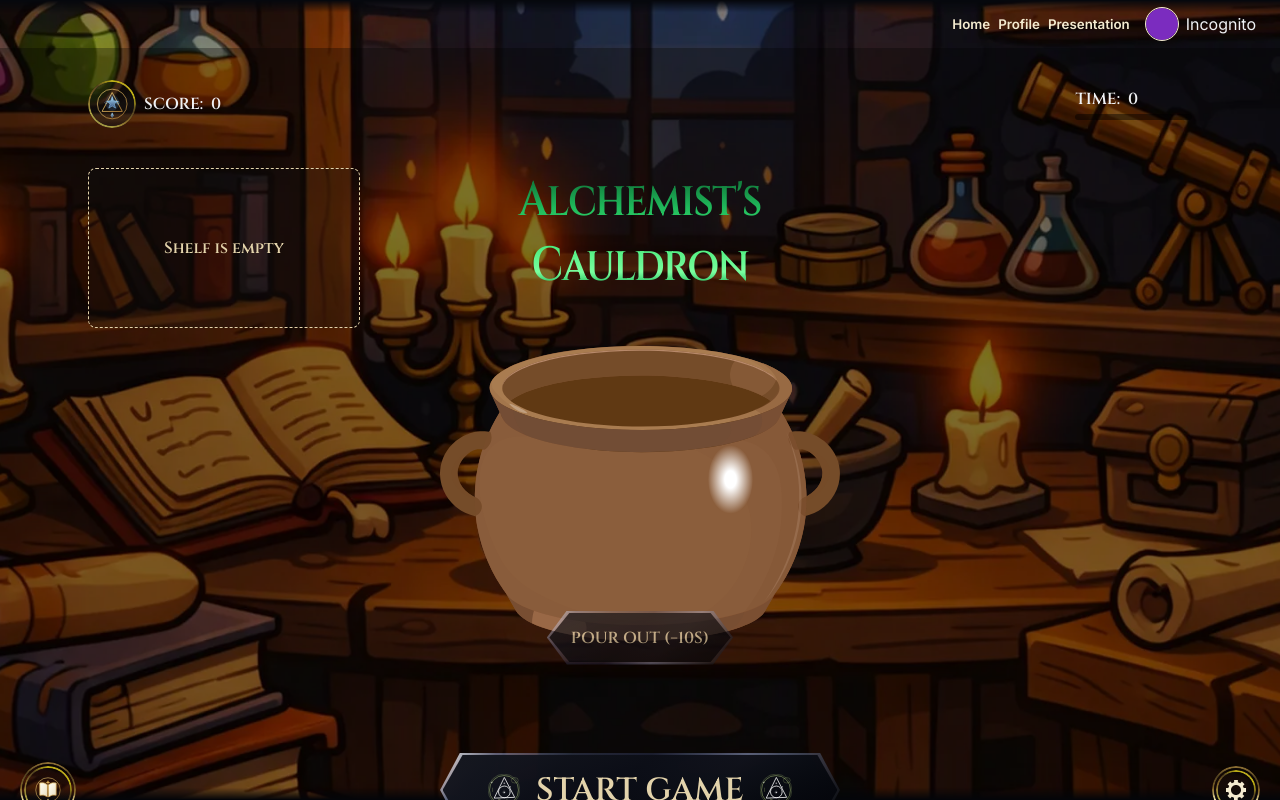
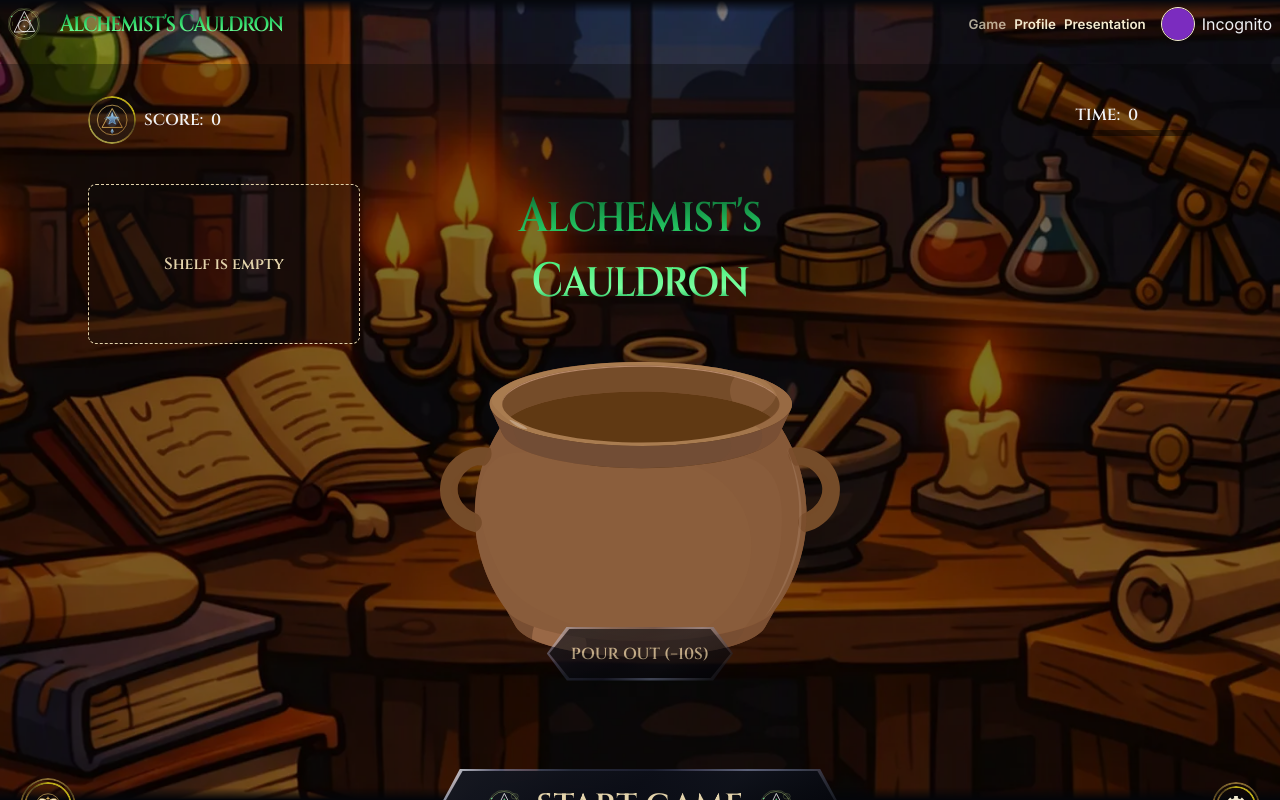
Before and after one commit to MaryAnzh/Alchemist-s-Cauldron, a website built with Vite: page index.html in a window 1280 px wide. Built offline with nearby package versions, Linux system fonts and the light colour scheme.

Commit message:
feat: add header styles, router events

```diff
--- a/src/constants/dictionary.ts
+++ b/src/constants/dictionary.ts
@@ -28,6 +28,7 @@ export const {
   PRESENTATION,
   PROFILE,
   STATS,
+  TITLE,
 } = {
   EASY: 'easy',
   HARD: 'hard',
@@ -55,8 +56,9 @@ export const {
   ERROR_INVALID_PROFILE: 'Cannot save an invalid player profile',
   ERROR_UNABLE_TO_SAVE_PROFILE: 'Unable to save the player profile to localStorage',
 
-  HOME: 'home',
+  HOME: 'game',
   PROFILE: 'profile',
   STATS: 'statistics',
   PRESENTATION: 'presentation',
+  TITLE: "Alchemist's Cauldron",
 } as const;
--- a/src/constants/route.ts
+++ b/src/constants/route.ts
@@ -12,3 +12,13 @@ export const ROUTES_MAP = [
   { name: PROFILE, path: ROUTES[PROFILE] },
   { name: PRESENTATION, path: ROUTES[PRESENTATION] },
 ];
+
+export const ROUTER_EVENTS = {
+  PATH_CHANGE: 'path:change',
+};
+
+export const PAGE_ALIAS = {
+  [ROUTES[HOME]]: HOME,
+  [ROUTES[PROFILE]]: PROFILE,
+  [ROUTES[PRESENTATION]]: PRESENTATION,
+};
--- a/src/pages/game/components/Cauldron/Cauldron.ts
+++ b/src/pages/game/components/Cauldron/Cauldron.ts
@@ -1,4 +1,4 @@
-import { GAME_EVENTS, PLAYING, REACTION_IDS, TIMER } from '@constants';
+import { GAME_EVENTS, PLAYING, REACTION_IDS, TIMER, TITLE } from '@constants';
 import { store } from '@store';
 import type { IconPickerType, ParentNodeType } from '@types';
 import { Button, Component, Icon } from '@ui';
@@ -47,9 +47,9 @@ export class Cauldron extends Component {
   render() {
     new Component({
       parentNode: this.node,
-      tagName: 'h1',
+      tagName: 'h2',
       className: 'app-cauldron_title',
-      content: `Alchemist's Cauldron`,
+      content: TITLE,
     });
     const wrap = new Component({
       parentNode: this.node,
--- a/src/router/Router.ts
+++ b/src/router/Router.ts
@@ -1,10 +1,17 @@
+import { ROUTER_EVENTS } from '@constants';
 import { parseHash, type RoutePath } from './routes';
+import type { RouterEventsPayload } from '@types';
+import { EventEmitter } from '@utils';
 
 export class Router {
   private handler: ((route: RoutePath) => void) | null = null;
+  private events = new EventEmitter<RouterEventsPayload>();
 
   constructor() {
-    window.addEventListener('hashchange', () => this.handler?.(this.current()));
+    window.addEventListener('hashchange', () => {
+      this.handler?.(this.current());
+      this.emit(ROUTER_EVENTS.PATH_CHANGE, this.current());
+    });
   }
 
   current(): RoutePath {
@@ -18,6 +25,17 @@ export class Router {
   navigate(path: RoutePath) {
     window.location.hash = path;
   }
+
+  public subscribe<K extends keyof RouterEventsPayload>(
+    event: K,
+    listener: (payload: RouterEventsPayload[K]) => void,
+  ) {
+    this.events.on(event, listener);
+  }
+
+  private emit<K extends keyof RouterEventsPayload>(event: K, payload: RouterEventsPayload[K]) {
+    this.events.emit(event, payload);
+  }
 }
 
 export const router = new Router();
--- a/src/store/store.ts
+++ b/src/store/store.ts
@@ -1,4 +1,4 @@
-import { EventEmitter } from './events';
+import { EventEmitter } from '@utils';
 import * as C from '@constants';
 import type {
   GameEventsPayload,
--- a/src/types/events.ts
+++ b/src/types/events.ts
@@ -1,4 +1,4 @@
-import { GAME_EVENTS as GE } from '@constants';
+import { GAME_EVENTS as GE, ROUTER_EVENTS } from '@constants';
 import type { GameState } from './state';
 import type { cauldronValuesType, GameOverReasonType, ReactionId, RecipeType } from './data';
 import type { LeaderboardStorageType } from './leaderboard';
@@ -27,3 +27,7 @@ export type GameEventsPayload = {
   [GE.PAGE_HIDDEN]: boolean;
   [GE.SHOW_RULES]: boolean;
 };
+
+export type RouterEventsPayload = {
+  [ROUTER_EVENTS.PATH_CHANGE]: string;
+};
--- a/src/types/index.ts
+++ b/src/types/index.ts
@@ -5,3 +5,4 @@ export * from './state';
 export * from './events';
 export * from './leaderboard';
 export * from './profile';
+export * from './route';
--- /dev/null
+++ b/src/types/route.ts
@@ -0,0 +1,3 @@
+import { HOME, PRESENTATION, PROFILE } from '@constants';
+
+export type PageNameType = typeof HOME | typeof PRESENTATION | typeof PROFILE;
--- a/src/ui/common/Icon/icon.scss
+++ b/src/ui/common/Icon/icon.scss
@@ -89,11 +89,13 @@
       width: var(--size-2);
     }
   }
+
   &_size-md {
     & svg {
       width: var(--size-4);
     }
   }
+
   &_size-lg {
     & svg {
       width: var(--size-6);
--- a/src/ui/layout/header/Header.ts
+++ b/src/ui/layout/header/Header.ts
@@ -1,7 +1,7 @@
-import { ROUTES, ROUTES_MAP } from '@constants';
+import { HOME, PAGE_ALIAS, ROUTER_EVENTS, ROUTES, ROUTES_MAP, TITLE } from '@constants';
 import type { Router } from '@router';
-import type { ParentNodeType } from '@types';
-import { Button, Component } from '@ui';
+import type { ParentNodeType, PageNameType } from '@types';
+import { Button, Component, Icon } from '@ui';
 
 type HeaderProps = ParentNodeType & {
   router: Router;
@@ -9,32 +9,91 @@ type HeaderProps = ParentNodeType & {
 
 export class Header extends Component {
   router: Router;
+  navListItems: { name: PageNameType; button: Button }[] = [];
+  pageName!: Component;
 
   userName!: Component;
   userLogo!: Component;
+  logoButton!: Button;
 
   constructor({ parentNode, router }: HeaderProps) {
     super({ parentNode, tagName: 'header', className: 'app-header' });
+    this.router = router;
 
-    this.router = router;
+    this.router.subscribe(ROUTER_EVENTS.PATH_CHANGE, (path) => {
+      const url = path as keyof typeof PAGE_ALIAS;
+      const pageName = PAGE_ALIAS[url] ?? HOME;
+
+      this.navListItems.forEach(({ button, name }) => {
+        if (pageName === name) {
+          button.setDisabled(true);
+        } else {
+          button.setDisabled(false);
+        }
+        const title = pageName === HOME ? TITLE : pageName;
+        this.pageName.setContent(title);
+
+        if (url === ROUTES[HOME]) {
+          this.logoButton.node.style.pointerEvents = 'none';
+        } else {
+          this.logoButton.node.style.pointerEvents = 'auto';
+        }
+      });
+    });
 
     this.render();
   }
 
   render() {
+    const wrap = new Component({
+      parentNode: this.node,
+      tagName: 'div',
+      className: 'app-header_wrap',
+    });
+
+    const url = this.router.current() as keyof typeof PAGE_ALIAS;
+    const pageName = PAGE_ALIAS[url] ?? HOME;
+    this.logoButton = new Button({
+      parentNode: wrap.node,
+      className: 'app-header_wrap_icon',
+      leftIcon: 'symbol',
+      variant: 'empty',
+      onClick: () => {
+        if (url === ROUTES[HOME]) {
+          this.logoButton.node.style.pointerEvents = 'none';
+        } else {
+          this.logoButton.node.style.pointerEvents = 'auto';
+        }
+        this.router.navigate(ROUTES[HOME]);
+      },
+    });
+
+    this.pageName = new Component({
+      parentNode: wrap.node,
+      tagName: 'h1',
+      className: 'app-header_wrap_title',
+      content: pageName === HOME ? TITLE : pageName,
+    });
+
     const nav = new Component({
       parentNode: this.node,
       tagName: 'nav',
       className: 'app-header_nav',
     });
-    ROUTES_MAP.forEach(({ name }) => {
-      new Button({
+    const currentUrl = url;
+
+    ROUTES_MAP.forEach(({ name, path }) => {
+      const button = new Button({
         parentNode: nav.node,
         variant: 'empty',
         text: name,
         color: 'dark',
-        onClick: () => this.router.navigate(ROUTES[name]),
+        onClick: () => {
+          this.router.navigate(ROUTES[name]);
+        },
+        disabled: currentUrl === path ? 'disabled' : undefined,
       });
+      this.navListItems.push({ name, button });
     });
 
     const user = new Component({
--- a/src/ui/layout/header/header.scss
+++ b/src/ui/layout/header/header.scss
@@ -1,11 +1,49 @@
 .app-header {
   z-index: 9;
   width: 100%;
-  display: flex;
-  justify-content: flex-end;
+  display: grid;
+  grid-template-columns: auto repeat(2, min-content);
   padding: var(--size-1);
   gap: var(--size-2);
   align-items: center;
+
+  &_wrap {
+    display: flex;
+    align-items: center;
+
+    &_icon {
+      width: var(--size-4);
+      height: var(--size-4);
+    }
+
+    &_title {
+      justify-self: start;
+      font-family: var(--font-title);
+      font-size: var(--font-size-lg);
+      font-weight: var(--weight-regular);
+      letter-spacing: -1.3px;
+      transform: scaleX(0.85);
+      display: inline-block;
+      white-space: nowrap;
+
+      background: linear-gradient(
+        0deg,
+        #b8ffce 0%,
+        #1fb85a 10%,
+        #7aff9f 20%,
+        #3fe875 45%,
+        #1fb85a 70%,
+        #0a5a2c 100%
+      );
+      -webkit-background-clip: text;
+      background-clip: text;
+      color: transparent;
+
+      &::first-letter {
+        text-transform: uppercase;
+      }
+    }
+  }
 
   &_nav {
     display: flex;
@@ -16,15 +54,16 @@
 
     a {
       text-decoration: none;
-      color: var(--input-text-color);
+      color: var(--input-text-color-hover);
       transition: color 0.3s;
       cursor: pointer;
 
       &::first-letter {
         text-transform: uppercase;
       }
+
       &:hover {
-        color: var(--input-text-color-hover);
+        color: var(--input-text-color);
       }
     }
   }
--- a/src/utils/index.ts
+++ b/src/utils/index.ts
@@ -1,2 +1,3 @@
 export * from './array';
 export * from './game';
+export * from './events';
```
Also changed, not shown: src/assets/symbol.svg, src/utils/events.ts (renamed from src/store/events.ts).
